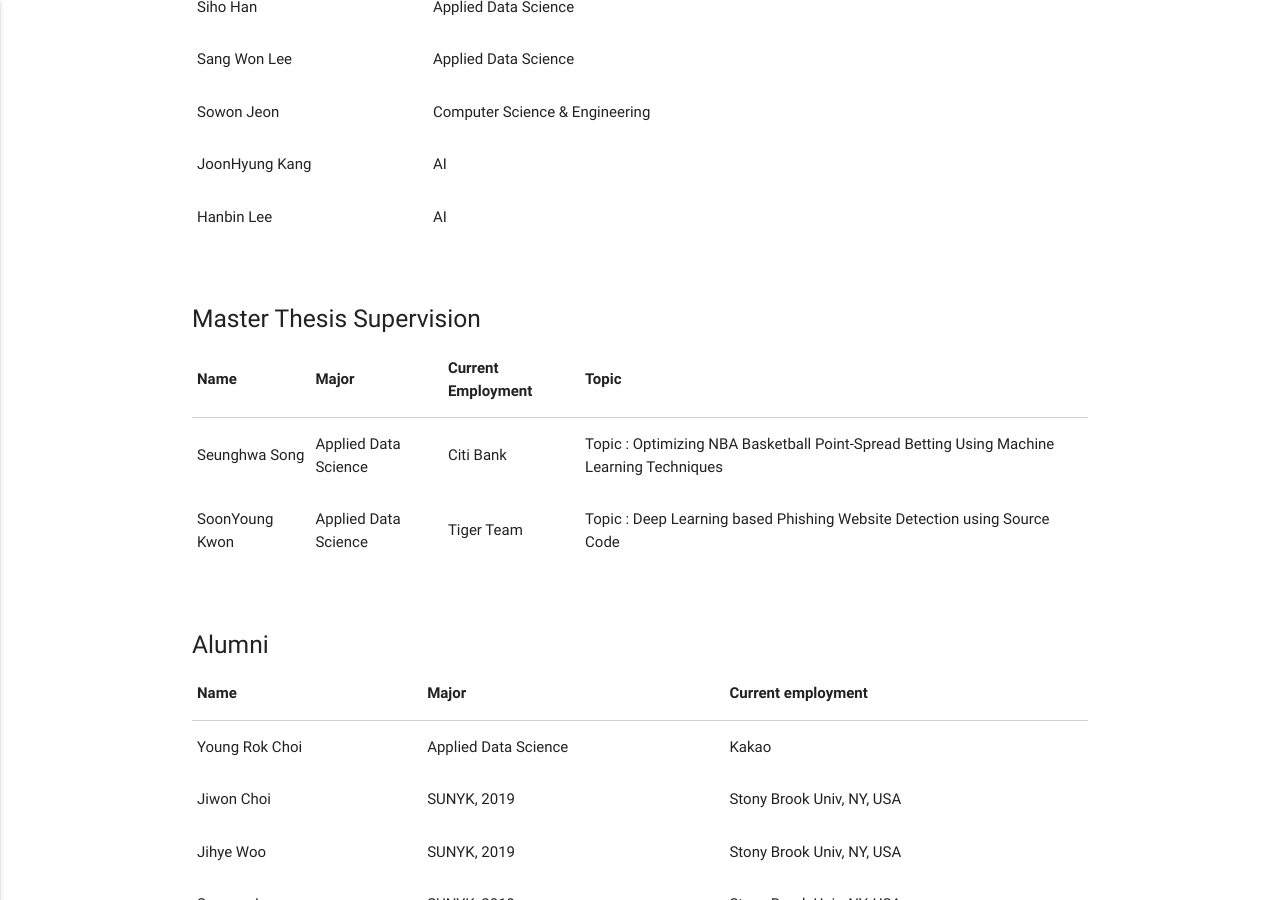
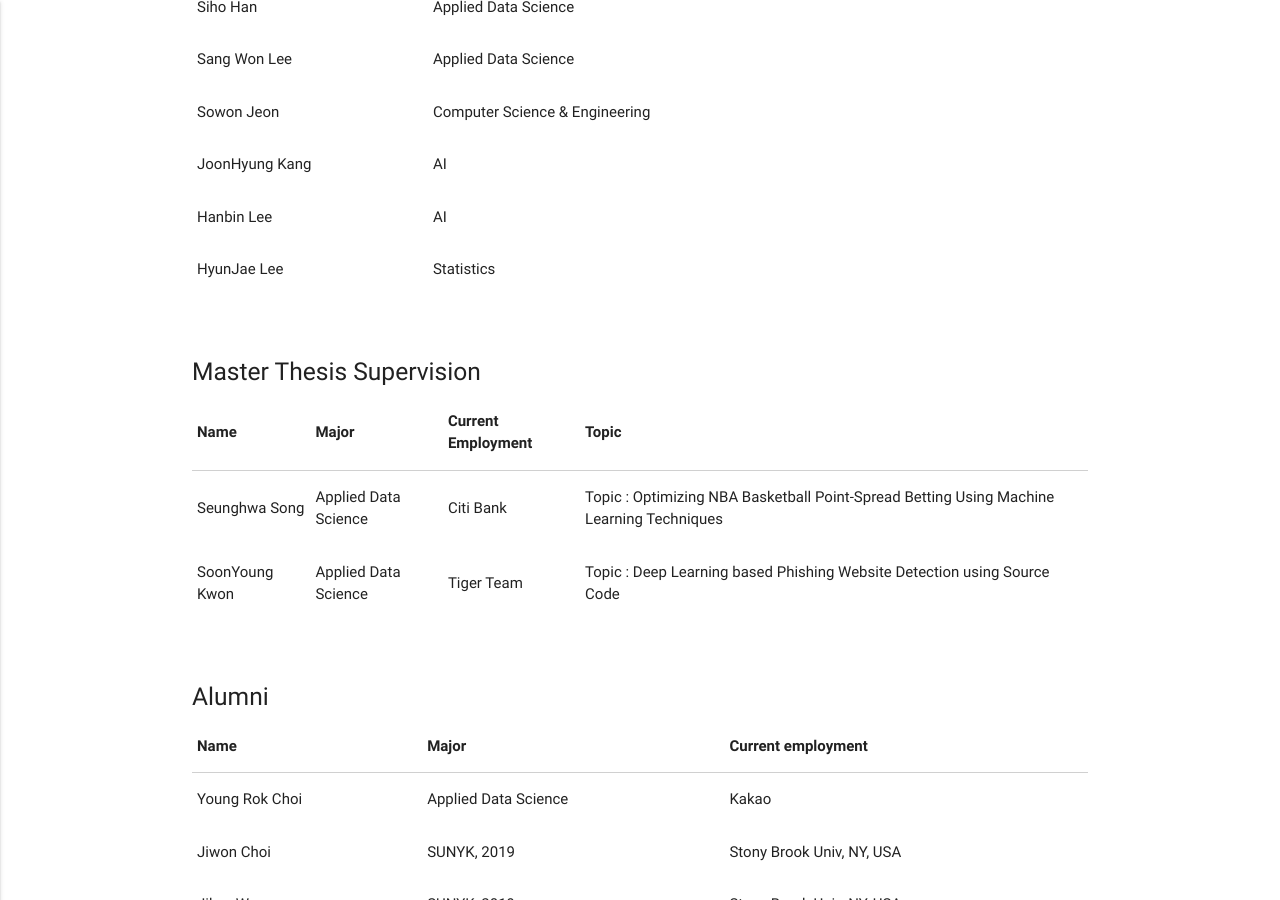
Before and after one commit to Yurim990507/DASH-Lab.github.io, a Jekyll site: the page built from example3.md, in a window 1280 px wide and 900 px high, scrolled down 981 px. Built offline with Jekyll 4.4.1, drawn with Linux system fonts in a browser that asks for light colours.

Commit message:
Update example3.md

```diff
--- a/example3.md
+++ b/example3.md
@@ -103,6 +103,11 @@ permalink: /Members/
                   <td>AI</td>
                   <td> </td>
                 </tr>
+                 <tr>
+                  <td>HyunJae Lee</td>
+                  <td>Statistics</td>
+                  <td> </td>
+                </tr>
               </tbody>
             </table>
           </div>
```
